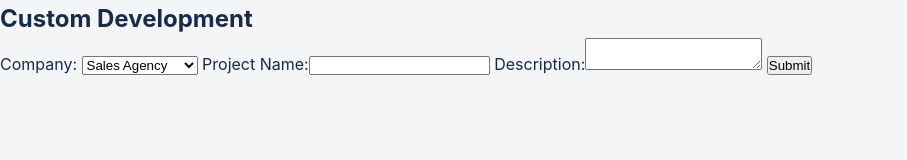
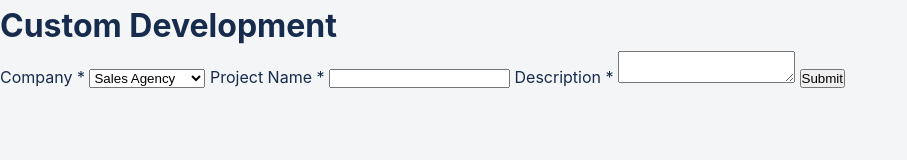
Before and after one commit to seanhsalesagency/sa_jir_sd, a plain HTML site: page src/forms/custom-development.html in a window 1280 px wide. Shown: the whole page, without its empty margins (0-907 px from the left). Drawn offline with Linux system fonts and the light colour scheme.

Commit message:
Update custom-development.html

```diff
--- a/src/forms/custom-development.html
+++ b/src/forms/custom-development.html
@@ -3,26 +3,31 @@
 <head>
   <title>Custom Development</title>
   <link rel="stylesheet" href="../style.css">
+  <style>
+    /* exact style from new-employee-setup.html */
+  </style>
 </head>
 <body>
-<div class="form-container">
-  <h2>Custom Development</h2>
+<div class="form-wrapper">
+  <h1>Custom Development</h1>
   <form id="form">
     <input type="hidden" id="formType" value="custom-development">
-    <label>Company:</label>
+    <label>Company *</label>
     <select id="company"><option>Sales Agency</option><option>Traders Agency</option></select>
-    <label>Project Name:</label><input type="text" id="projectName" required>
-    <label>Description:</label><textarea id="description" required></textarea>
-    <button type="submit">Submit</button>
+    <label>Project Name *</label>
+    <input type="text" id="projectName" required />
+    <label>Description *</label>
+    <textarea id="description" required></textarea>
+    <button>Submit</button>
   </form>
 </div>
 <script>
-document.getElementById('form').onsubmit = async (e) => {
+document.getElementById('form').onsubmit=async(e)=>{
   e.preventDefault();
-  const response = await fetch("YOUR_LAMBDA_URL", {method:'POST', headers:{"Content-Type":"application/json"},
-    body: JSON.stringify({formType:'custom-development', company:company.value, projectName:projectName.value, description:description.value})});
-  const res = await response.json();
-  if (res.ticket) location=`thank-you.html?ticket=${res.ticket}`;
+  const res=await fetch("YOUR_LAMBDA_URL",{method:'POST',headers:{"Content-Type":"application/json"},
+  body:JSON.stringify({formType:'custom-development',company:company.value,projectName:projectName.value,description:description.value})});
+  const json=await res.json();
+  if(json.ticket){location=`thank-you.html?ticket=${json.ticket}`;}
 };
 </script>
 </body>
```
